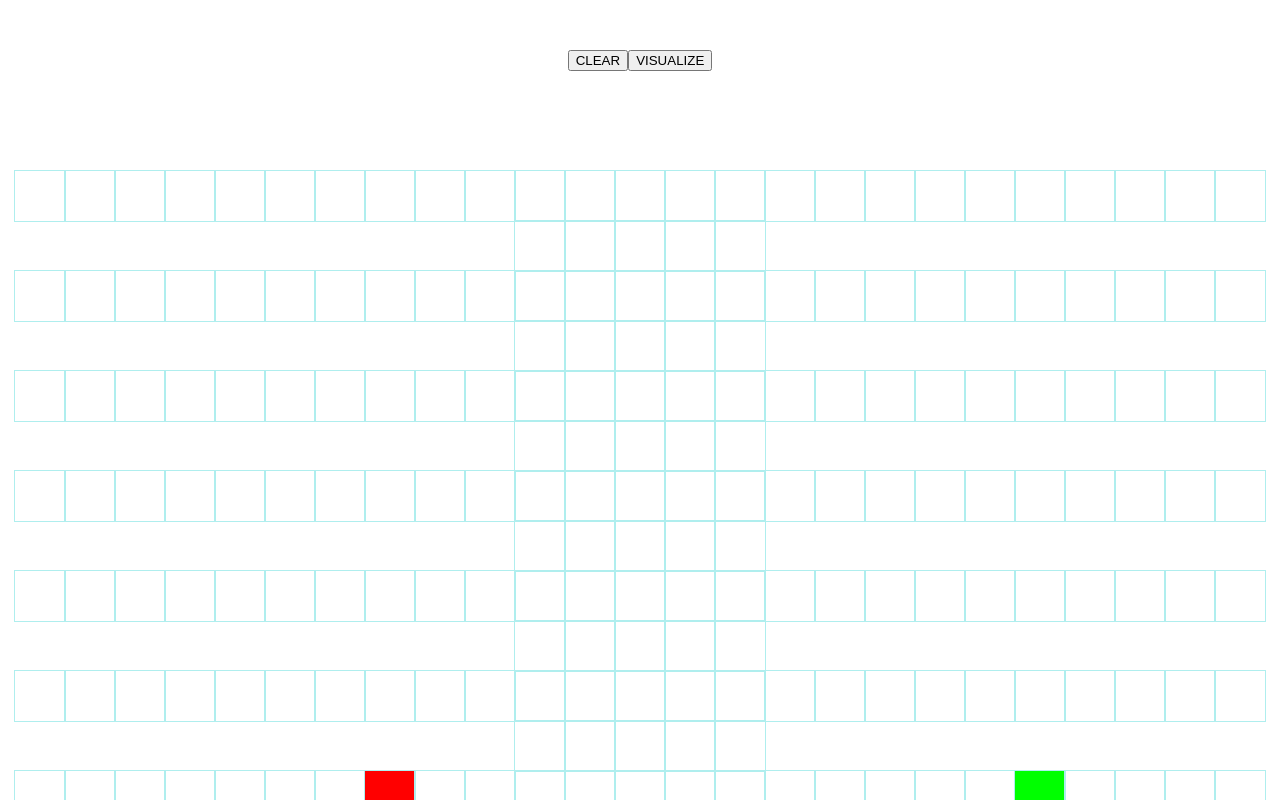
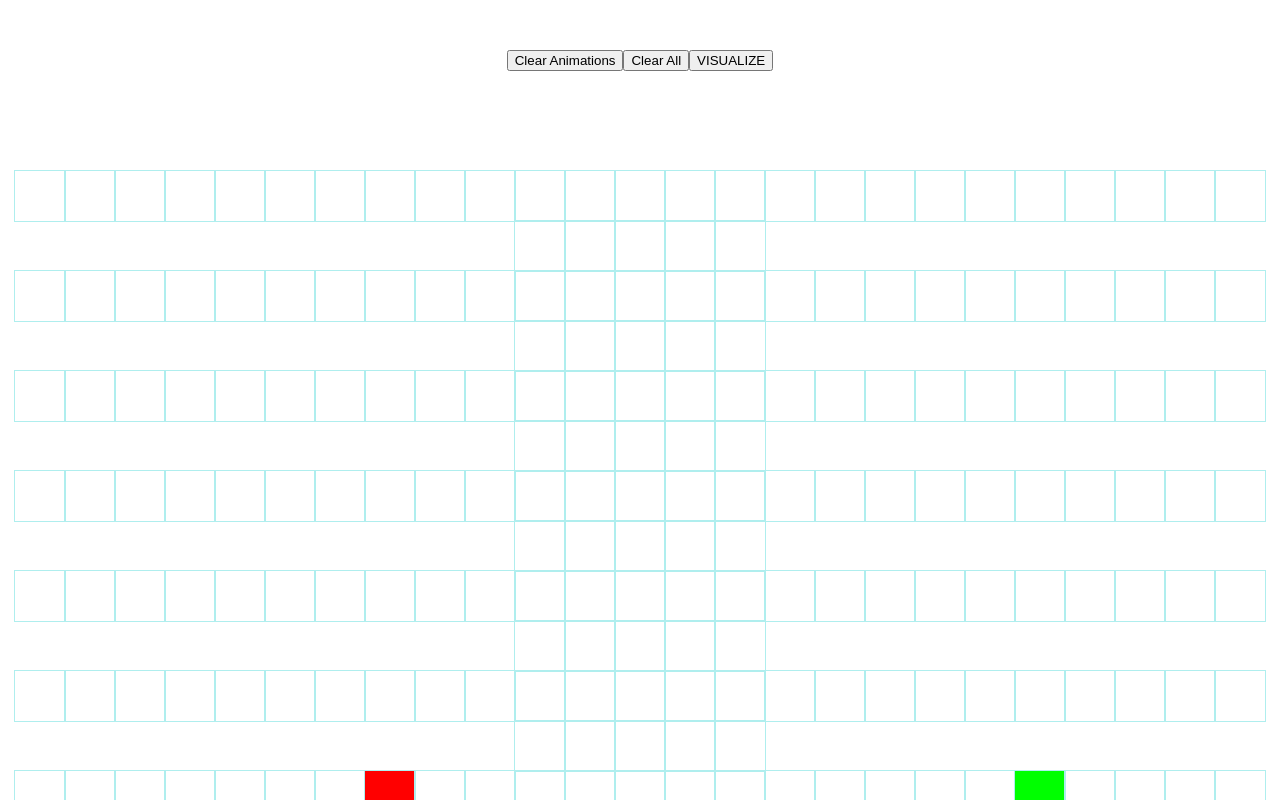
Before and after one commit to nashvincent/pathfinding-algorithm-visualizer, a React (Create React App) app: page / in a window 1280 px wide. Shown: the top 800 px of the page. Built offline with nearby package versions, Linux system fonts and the light colour scheme.

Commit message:
Added Clear All and Clear Animation button

```diff
--- a/src/App.css
+++ b/src/App.css
@@ -6,6 +6,24 @@
 
 .grid {
   margin-top: 100px;
+  animation-name: bounceIn;
+  animation-duration: 1.25s;
+}
+
+@keyframes bounceIn {
+  0% {
+    transform: scale(0.1);
+    opacity: 0;
+  }
+
+  50% {
+    transform: scale(1.1);
+    opacity: 1;
+  }
+
+  100% {
+    transform: scale(1);
+  }
 }
 
 .node {
@@ -17,10 +35,14 @@
 
 .start-node {
   background-color: red;
+  animation-name: fadeIn;
+  animation-duration: 1.5s;
 }
 
 .end-node {
   background-color: lime;
+  animation-name: fadeIn;
+  animation-duration: 1.5s;
 }
 
 .wall {
@@ -106,3 +128,12 @@
     background-color: rgb(255, 254, 106);
   }
 }
+
+@keyframes fadeIn {
+  from {
+    opacity: 0;
+  }
+  to {
+    opacity: 1;
+  }
+}
--- a/src/algs/dijkstra.js
+++ b/src/algs/dijkstra.js
@@ -52,5 +52,5 @@ const getClosestNeighbours = (grid, node) => {
   if (column < grid[0].length - 1) neighbours.push(grid[row][column + 1])
 
   // Return only nodes that have not yet been visited
-  return neighbours.filter(neighbour => !neighbour.isVisited)
+  return neighbours.filter(neighbour => !neighbour.isVisited && !neighbour.isWall)
 }
--- a/src/components/Visualizer.js
+++ b/src/components/Visualizer.js
@@ -3,6 +3,23 @@ import React, { useState } from 'react'
 import Node from './Node'
 import { dijkstra, getShortestPath } from '../algs/dijkstra'
 
+// TODO:
+// Fix walls-drawn-without-clicking bug when mouse goes outside the grid
+// Handle edge cases like preventing new walls from being drawn during animation
+// Learn and implement A* algorithm
+// Learn and implement Bidirectional Swarm Algorithm
+// Learn and implement Recursive Division algorithm to make a maze using walls
+// Work on UI/UX
+
+// OPTIONALS:
+// Find a way to make the start and end node distinct even AFTER animations
+// Find a way to make the start and end node dynamic
+// Find a way to have live updation of the algorithm path and shortest path by moving the start/end node AFTER animation has been done
+// Learn and implement other algorithms
+
+// Settings the number of rows and columns
+const ROWS = 15
+const COLS = 30
 // Setting the coordinates for the start node and the end node
 const SROW = 6
 const SCOL = 7
@@ -14,10 +31,10 @@ export default function Visualizer() {
   const getEmptyGrid = () => {
     let nodes = []
     // row
-    for (let i = 0; i < 15; i++) {
+    for (let i = 0; i < ROWS; i++) {
       let currentRow = []
       // column
-      for (let j = 0; j < 30; j++) {
+      for (let j = 0; j < COLS; j++) {
         currentRow.push(createNode(i, j))
       }
       nodes.push(currentRow)
@@ -125,14 +142,43 @@ export default function Visualizer() {
     animateNodes(visitedNodesInOrder, shortestPath)
   }
 
+  // Fn to handle clearing the animations and also the walls depending on the value of the boolean clearWalls
+  const clearAnimations = clearWalls => {
+    let clearedGrid = grid.slice()
+    for (let i = 0; i < ROWS; i++) {
+      for (let j = 0; j < COLS; j++) {
+        if (clearWalls === true) {
+          clearedGrid[i][j] = createNode(i, j)
+          document.getElementById(`node-${i}-${j}`).className = 'node'
+        } else {
+          if (!clearedGrid[i][j].isWall) {
+            clearedGrid[i][j] = createNode(i, j)
+            document.getElementById(`node-${i}-${j}`).className = 'node'
+          }
+        }
+      }
+    }
+    setGrid(clearedGrid)
+    document.getElementById(`node-${SROW}-${SCOL}`).className = 'node start-node'
+    document.getElementById(`node-${EROW}-${ECOL}`).className = 'node end-node'
+  }
+
   return (
     <div>
       <button
         onClick={() => {
-          setGrid(getEmptyGrid())
+          clearAnimations(false)
         }}
       >
-        CLEAR
+        Clear Animations
+      </button>
+
+      <button
+        onClick={() => {
+          clearAnimations(true)
+        }}
+      >
+        Clear All
       </button>
 
       <button
```
